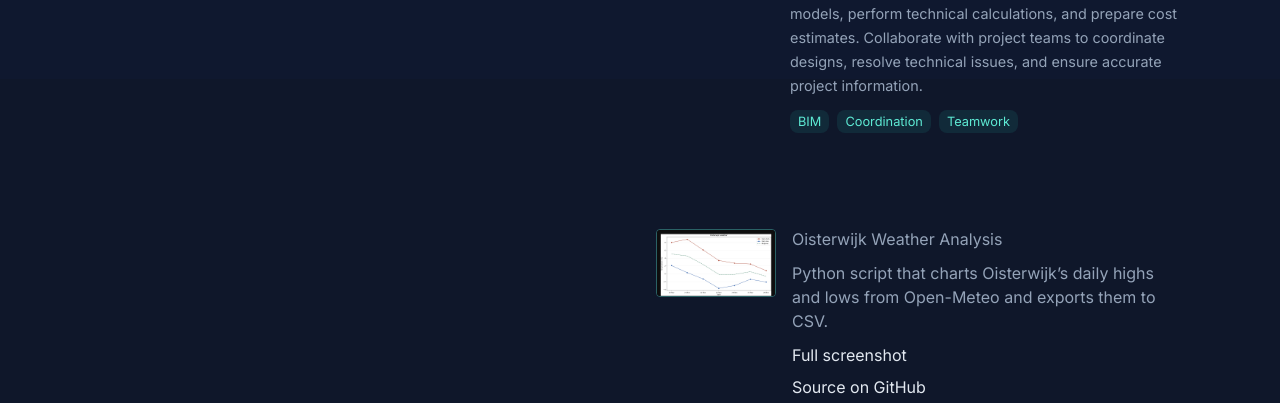
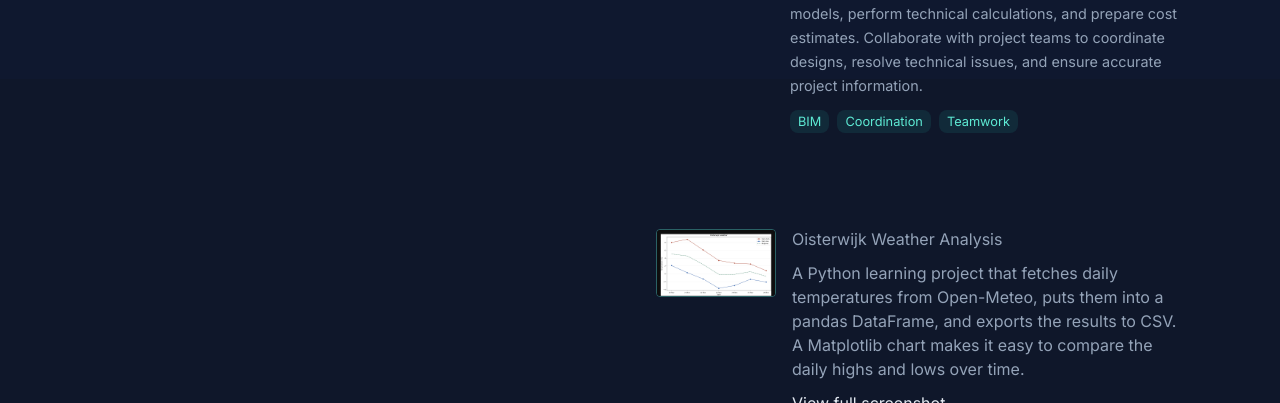
Before and after one commit to dannyevers83/portfolio, a plain HTML site: page index.html in a window 1280 px wide. Shown: the part 721-1124 px from the top of the page. Drawn offline with Linux system fonts and the light colour scheme; no server answers.

Commit message:
Revert "Shorten the weather project copy"
This reverts commit e1c441872cb31cd842be4deb39eedb050e5bbb24.

```diff
--- a/index.html
+++ b/index.html
@@ -220,17 +220,19 @@
                 <h3>Oisterwijk Weather Analysis</h3>
               </div>
               <p>
-                Python script that charts Oisterwijk’s daily highs and lows
-                from Open-Meteo and exports them to CSV.
+                A Python learning project that fetches daily temperatures from
+                Open-Meteo, puts them into a pandas DataFrame, and exports the
+                results to CSV. A Matplotlib chart makes it easy to compare the
+                daily highs and lows over time.
               </p>
               <a class="anchor-text" href="/public/oisterwijk-weather.png">
-                Full screenshot
+                View full screenshot
               </a>
               <a
                 class="anchor-text"
                 href="https://github.com/dannyevers83/oisterwijk-weather-analysis"
               >
-                Source on GitHub
+                View source on GitHub
               </a>
               <div class="project-stat light-text">
                 <a
```
